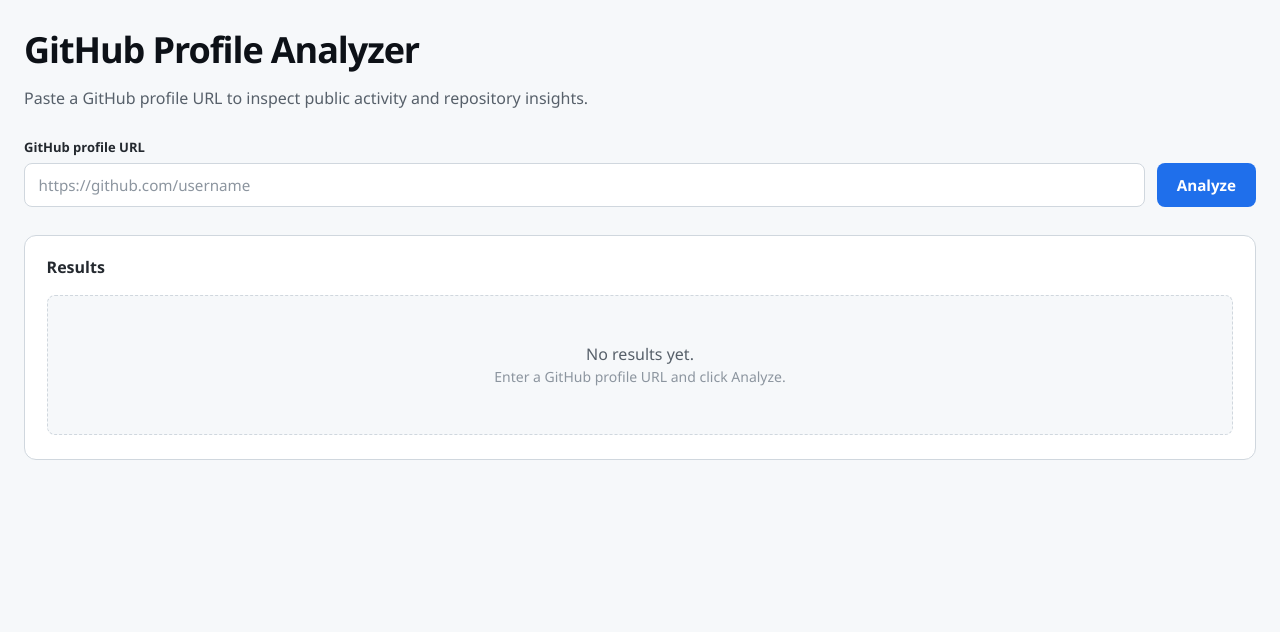
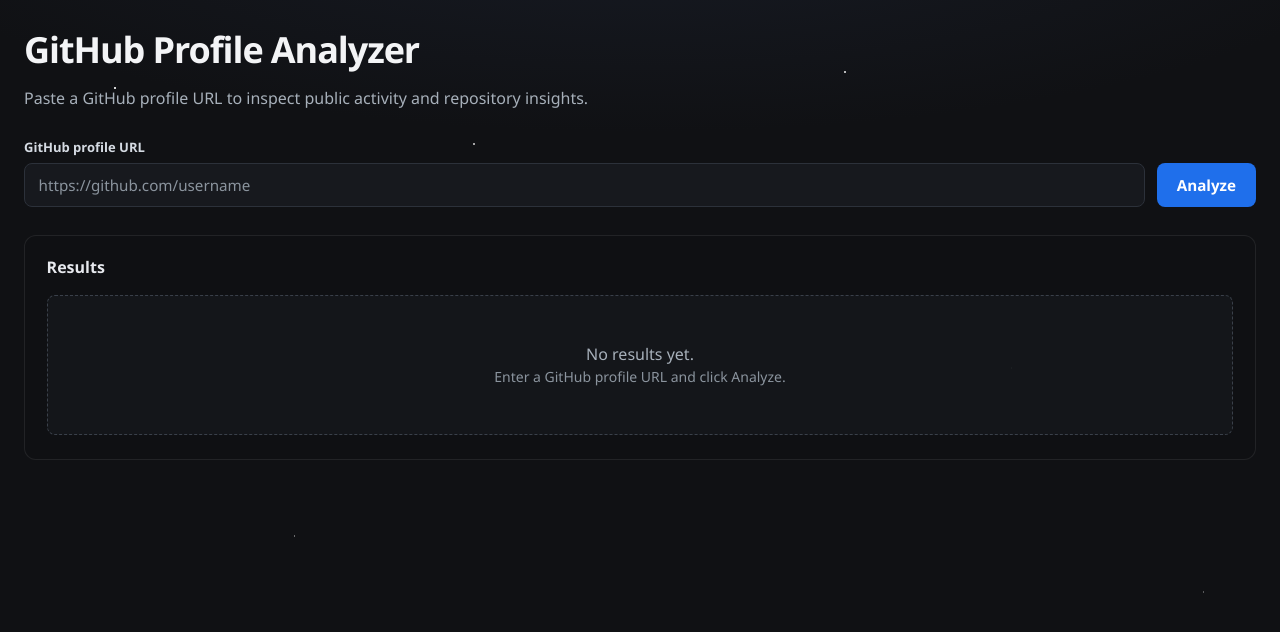
Before and after one commit to OptimusX1/github-profile-analyzer, an Angular app in the folder frontend/: page / in a window 1280 px wide. Shown: the top 632 px of the page. Built offline with nearby package versions, Linux system fonts and the light colour scheme.

Commit message:
Added background to the Home Page

```diff
--- a/frontend/src/app/home/home.css
+++ b/frontend/src/app/home/home.css
@@ -1,6 +1,7 @@
 :host {
   display: block;
   min-height: 100dvh;
+  color: #e7e9ee;
 }
 
 .page {
@@ -19,12 +20,12 @@
   font-size: clamp(1.75rem, 4vw, 2.25rem);
   font-weight: 650;
   letter-spacing: -0.03em;
-  color: #0d1117;
+  color: #f3f4f6;
 }
 
 .subtitle {
   margin: 0.6rem 0 0;
-  color: #57606a;
+  color: #a7b0ba;
   font-size: 1rem;
   line-height: 1.5;
 }
@@ -46,7 +47,7 @@
 .field-label {
   font-size: 0.8125rem;
   font-weight: 600;
-  color: #24292f;
+  color: #d5dbe3;
 }
 
 .field input {
@@ -54,10 +55,10 @@
   box-sizing: border-box;
   height: 2.75rem;
   padding: 0 0.85rem;
-  border: 1px solid #d0d7de;
+  border: 1px solid #2c313a;
   border-radius: 8px;
-  background: #ffffff;
-  color: #0d1117;
+  background: #17191e;
+  color: #f3f4f6;
   font: inherit;
   font-size: 0.95rem;
   outline: none;
@@ -65,7 +66,7 @@
 }
 
 .field input::placeholder {
-  color: #8c959f;
+  color: #8b949e;
 }
 
 .field input:focus {
@@ -78,8 +79,8 @@
 }
 
 .field input:disabled {
-  background: #f6f8fa;
-  color: #57606a;
+  background: #121418;
+  color: #8b949e;
   cursor: not-allowed;
 }
 
@@ -103,7 +104,8 @@
 }
 
 .analyze-btn:disabled {
-  background: #8c959f;
+  background: #3a404a;
+  color: #c9d1d9;
   cursor: not-allowed;
 }
 
@@ -114,8 +116,8 @@
 
 .results {
   width: 100%;
-  background: #ffffff;
-  border: 1px solid #d0d7de;
+  background: rgba(16, 17, 20, 0.72);
+  border: 1px solid rgba(255, 255, 255, 0.08);
   border-radius: 12px;
   padding: 1.25rem 1.35rem 1.5rem;
   min-height: 220px;
@@ -126,7 +128,7 @@
   margin: 0 0 1rem;
   font-size: 1rem;
   font-weight: 600;
-  color: #24292f;
+  color: #e7e9ee;
 }
 
 .results-empty {
@@ -137,10 +139,10 @@
   text-align: center;
   min-height: 140px;
   padding: 1.5rem 1rem;
-  border: 1px dashed #d0d7de;
+  border: 1px dashed #3a404a;
   border-radius: 8px;
-  background: #f6f8fa;
-  color: #57606a;
+  background: rgba(23, 25, 30, 0.72);
+  color: #a7b0ba;
 }
 
 .results-loading,
@@ -157,9 +159,9 @@
 
 .results-loading {
   gap: 0.75rem;
-  border: 1px dashed #d0d7de;
-  background: #f6f8fa;
-  color: #57606a;
+  border: 1px dashed #3a404a;
+  background: rgba(23, 25, 30, 0.72);
+  color: #a7b0ba;
 }
 
 .results-loading p,
@@ -168,15 +170,15 @@
 }
 
 .results-error {
-  border: 1px solid #ff8182;
-  background: #ffebe9;
-  color: #82071e;
+  border: 1px solid #7a3036;
+  background: #2a1518;
+  color: #ffb4b0;
 }
 
 .spinner {
   width: 1.75rem;
   height: 1.75rem;
-  border: 3px solid #d0d7de;
+  border: 3px solid #3a404a;
   border-top-color: #1f6feb;
   border-radius: 50%;
   animation: spin 0.7s linear infinite;
@@ -202,7 +204,7 @@
 .hint {
   margin-top: 0.35rem;
   font-size: 0.875rem;
-  color: #8c959f;
+  color: #8b949e;
 }
 
 .profile-card {
@@ -210,9 +212,9 @@
   flex-direction: column;
   gap: 0.9rem;
   padding: 1.25rem;
-  border: 1px solid #d0d7de;
+  border: 1px solid #2c313a;
   border-radius: 10px;
-  background: #ffffff;
+  background: #17191e;
 }
 
 .profile-card__header {
@@ -238,18 +240,18 @@
   margin: 0;
   font-size: 1.2rem;
   font-weight: 650;
-  color: #0d1117;
+  color: #f3f4f6;
 }
 
 .username {
   margin: 0.15rem 0 0;
-  color: #57606a;
+  color: #a7b0ba;
   font-size: 0.95rem;
 }
 
 .bio {
   margin: 0;
-  color: #24292f;
+  color: #d5dbe3;
   line-height: 1.5;
 }
 
@@ -260,7 +262,7 @@
   margin: 0;
   padding: 0;
   list-style: none;
-  color: #57606a;
+  color: #a7b0ba;
   font-size: 0.9rem;
 }
 
@@ -270,7 +272,7 @@
   gap: 0.75rem;
   margin: 0;
   padding-top: 0.85rem;
-  border-top: 1px solid #d0d7de;
+  border-top: 1px solid #2c313a;
 }
 
 .stats div {
@@ -282,7 +284,7 @@
 .stats dt {
   font-size: 0.75rem;
   font-weight: 600;
-  color: #57606a;
+  color: #8b949e;
   text-transform: uppercase;
   letter-spacing: 0.04em;
 }
@@ -291,7 +293,7 @@
   margin: 0;
   font-size: 1.15rem;
   font-weight: 650;
-  color: #0d1117;
+  color: #f3f4f6;
 }
 
 .analysis {
@@ -315,7 +317,7 @@
 }
 
 a.username {
-  color: #57606a;
+  color: #a7b0ba;
   text-decoration: none;
 }
 
@@ -333,10 +335,10 @@
 .raw-response {
   margin: 0;
   padding: 0.85rem 1rem;
-  border: 1px solid #d0d7de;
+  border: 1px solid #2c313a;
   border-radius: 8px;
-  background: #f6f8fa;
-  color: #24292f;
+  background: #17191e;
+  color: #d5dbe3;
   line-height: 1.5;
 }
 
@@ -376,7 +378,7 @@
   height: 0.45rem;
   overflow: hidden;
   border-radius: 999px;
-  background: #eaeef2;
+  background: #2a3038;
 }
 
 .language-fill {
@@ -395,13 +397,14 @@
 
 .repo-item {
   padding: 0.75rem 0.85rem;
-  border: 1px solid #d0d7de;
+  border: 1px solid #2c313a;
   border-radius: 8px;
+  background: #17191e;
 }
 
 .repo-item a,
 .repo-item strong {
-  color: #0969da;
+  color: #6cb6ff;
   font-weight: 650;
   text-decoration: none;
   word-break: break-word;
@@ -414,12 +417,12 @@
 .repo-item p,
 .repo-meta {
   margin: 0.35rem 0 0;
-  color: #57606a;
+  color: #a7b0ba;
   font-size: 0.875rem;
 }
 
 .repo-summary {
-  color: #24292f;
+  color: #d5dbe3;
   font-size: 0.95rem;
   line-height: 1.5;
 }
--- a/frontend/src/styles.css
+++ b/frontend/src/styles.css
@@ -10,9 +10,26 @@
   min-height: 100%;
 }
 
+html {
+  color-scheme: dark;
+  background-color: #101114;
+}
+
 body {
   font-family: "Segoe UI", system-ui, -apple-system, sans-serif;
-  background: #f6f8fa;
-  color: #0d1117;
+  color: #e7e9ee;
   line-height: 1.45;
+  background-color: #101114;
+  background-image:
+    radial-gradient(1.6px 1.6px at 9% 11%, rgba(255, 255, 255, 0.82) 60%, transparent 62%),
+    radial-gradient(1.2px 1.2px at 23% 67%, rgba(255, 255, 255, 0.38) 60%, transparent 62%),
+    radial-gradient(1.8px 1.8px at 37% 18%, rgba(255, 255, 255, 0.62) 60%, transparent 62%),
+    radial-gradient(1.2px 1.2px at 52% 81%, rgba(255, 255, 255, 0.32) 60%, transparent 62%),
+    radial-gradient(1.5px 1.5px at 66% 9%, rgba(255, 255, 255, 0.7) 60%, transparent 62%),
+    radial-gradient(1.3px 1.3px at 79% 46%, rgba(255, 255, 255, 0.4) 60%, transparent 62%),
+    radial-gradient(1.7px 1.7px at 88% 22%, rgba(255, 255, 255, 0.55) 60%, transparent 62%),
+    radial-gradient(1.2px 1.2px at 94% 74%, rgba(255, 255, 255, 0.3) 60%, transparent 62%),
+    radial-gradient(ellipse 90% 42% at 50% -12%, rgba(32, 40, 58, 0.45), transparent 68%);
+  background-attachment: fixed;
+  background-repeat: no-repeat;
 }
```
